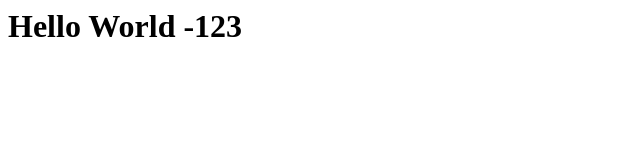
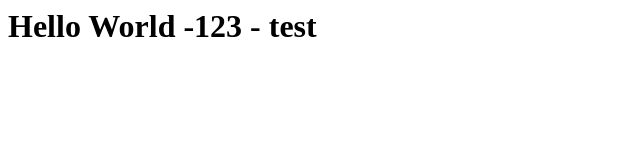
Before and after one commit to hmghaly/hmghaly.github.io, a plain HTML site: page index.html in a window 1280 px wide. Shown: the full height of the page, 0-640 px from the left. Drawn offline with Linux system fonts and the light colour scheme.

Commit message:
Update index.html

```diff
--- a/index.html
+++ b/index.html
@@ -1,3 +1,3 @@
 <html>
-<h1>Hello World -123</h1>
+<h1>Hello World -123 - test</h1>
 </html>
```
